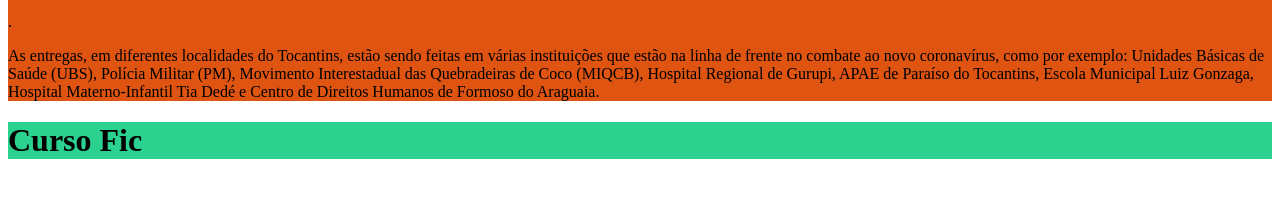
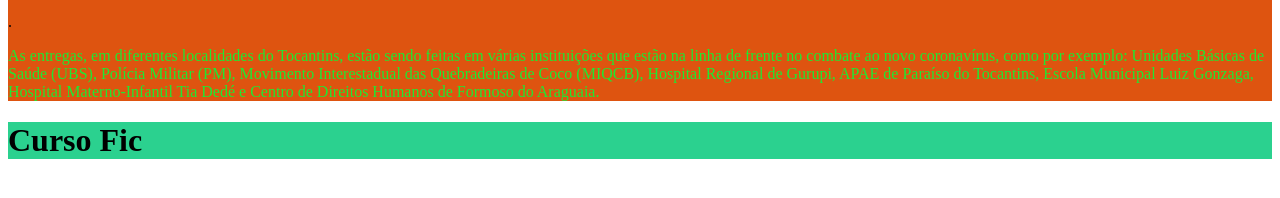
Before and after one commit to HCampelo/PW, a plain HTML site: page index.html in a window 1280 px wide. Shown: the part 328-526 px from the top of the page. Drawn offline with Linux system fonts and the light colour scheme.

Commit message:
Alterando cor do parágrafo

```diff
--- a/index.html
+++ b/index.html
@@ -20,7 +20,7 @@
 <p>Com o objetivo de auxiliar no enfrentamento à pandemia de Covid-19, o Instituto Federal do Tocantins (IFTO) iniciou a distribuição de 20 mil litros de gel de álcool etílico glicerinado 76% GL à comunidade tocantinense</p>.
 
 
-<p>As entregas, em diferentes localidades do Tocantins, estão sendo feitas em várias instituições que estão na linha de frente no combate ao novo coronavírus, como por exemplo: Unidades Básicas de Saúde (UBS), Polícia Militar (PM), Movimento Interestadual das Quebradeiras de Coco (MIQCB), Hospital Regional de Gurupi, APAE de Paraíso do Tocantins, Escola Municipal Luiz Gonzaga, Hospital Materno-Infantil Tia Dedé e Centro de Direitos Humanos de Formoso do Araguaia.</p>
+<p style="color: #1FE832">As entregas, em diferentes localidades do Tocantins, estão sendo feitas em várias instituições que estão na linha de frente no combate ao novo coronavírus, como por exemplo: Unidades Básicas de Saúde (UBS), Polícia Militar (PM), Movimento Interestadual das Quebradeiras de Coco (MIQCB), Hospital Regional de Gurupi, APAE de Paraíso do Tocantins, Escola Municipal Luiz Gonzaga, Hospital Materno-Infantil Tia Dedé e Centro de Direitos Humanos de Formoso do Araguaia.</p>
 </article>
 </div>
 <footer style="background-color: #2BD18F">
```
